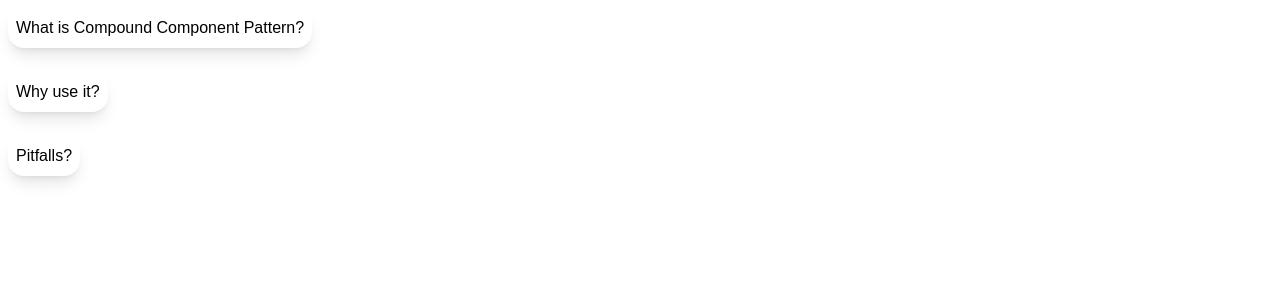
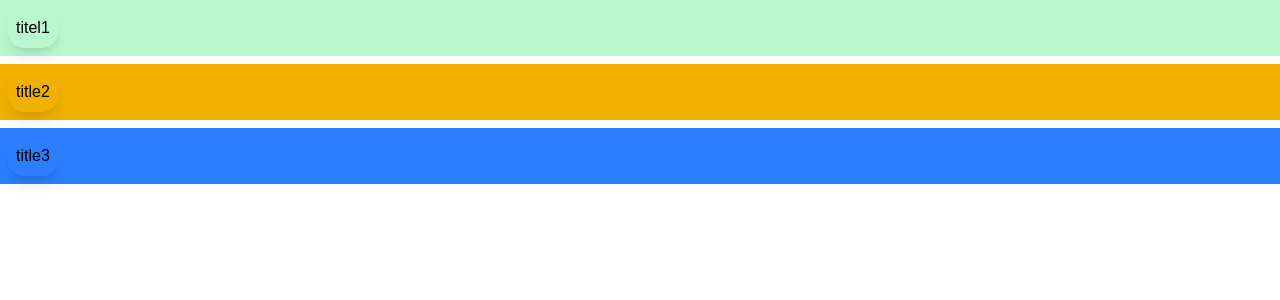
Before and after one commit to JoeLan124/reactpatternDay1, a Next.js app in the folder solution3/: page / in a window 1280 px wide. Shown: the top 300 px of the page. Built offline with nearby package versions, Linux system fonts and the light colour scheme.

Commit message:
Accordion 2 mit Datenarray

```diff
--- /dev/null
+++ b/solution3/app/components/(Accordion2)/Accordion.jsx
@@ -0,0 +1,30 @@
+"use client"
+import { useState } from "react";
+
+function Accordion({ children, className }) {
+    return <div className={ className}>{children}</div>;
+}
+
+function AccordionItem({ title, children, className }) {
+  const [isOpen, setIsOpen] = useState(false);
+
+  return (
+    <div className={className}>
+      <button
+        className="shadow-lg rounded-2xl p-2 m-2"
+        onClick={() => setIsOpen(!isOpen)}>
+        {title}
+      </button>
+      {isOpen && (
+        <div className="opacity-60 ml-4">{children}</div>
+      )}
+    </div>
+  );
+}
+
+// Attach subcomponents
+// Accordion.Item = AccordionItem;
+
+export { AccordionItem }
+
+export default Accordion;
--- /dev/null
+++ b/solution3/app/components/(Accordion2)/AccordionDemo.jsx
@@ -0,0 +1,23 @@
+import Accordion, { AccordionItem } from "./Accordion";
+
+export default function AccordionDemo() {
+
+  const AccordionItemArray = [
+    { "title": "titel1", "ItemText": "text1", "className":"bg-green-200" },
+    { "title": "title2", "ItemText": "text2", "className":"bg-yellow-500" },
+    { "title": "title3", "ItemText": "text3", "className":"bg-blue-500" }
+]
+
+  return (
+    <Accordion className="flex flex-col bg-white text-black gap-2">
+      {AccordionItemArray.map((item, index) => (
+        <AccordionItem
+          key={index}
+          title={item.title}
+          className={item.className}>
+          {item.ItemText}
+        </AccordionItem>
+      ))}
+    </Accordion>
+  );
+}
--- a/solution3/app/page.js
+++ b/solution3/app/page.js
@@ -2,7 +2,7 @@ import MessyImageCardDemo from "./components/(MessyImageCards)/MesseImageCardDem
 import CleanCardDemo1 from "./components/(CleanCard1)/CleanImageCard1Demo";
 import CleanCardDemo2 from "./components/(CleanCard2)/CleanImageCard2Demo"
 import TabDemo from "./components/(Tabs)/TabDemo";
-import AccordionDemo from "./components/(Accordion)/AccordionDemo";
+import AccordionDemo from "./components/(Accordion2)/AccordionDemo";
 
 export default function Home() {
   return <AccordionDemo/>
```
